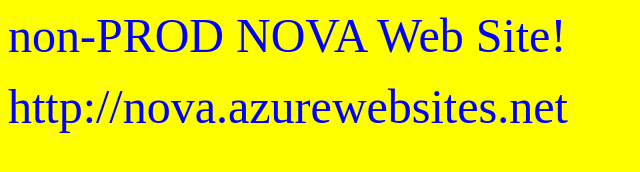
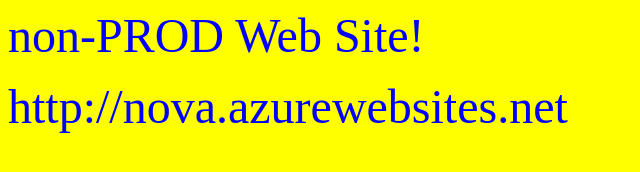
Before and after one commit to rotemrozmarin/AzureAppServ, a plain HTML site: page index.html in a window 1280 px wide. Shown: the whole page, without its empty margins (0-640 px from the left). Drawn offline with Linux system fonts and the light colour scheme.

Commit message:
Update index.html

```diff
--- a/index.html
+++ b/index.html
@@ -1,7 +1,7 @@
 <html>
 <header><title>This is title</title></header>
 <body style="background-color:yellow;">
-<font size="18" color="blue">non-PROD NOVA Web Site!</font>
+<font size="18" color="blue">non-PROD Web Site!</font>
   </p>
 <font size="8" color="blue">http://nova.azurewebsites.net</font>
   </html>
```
